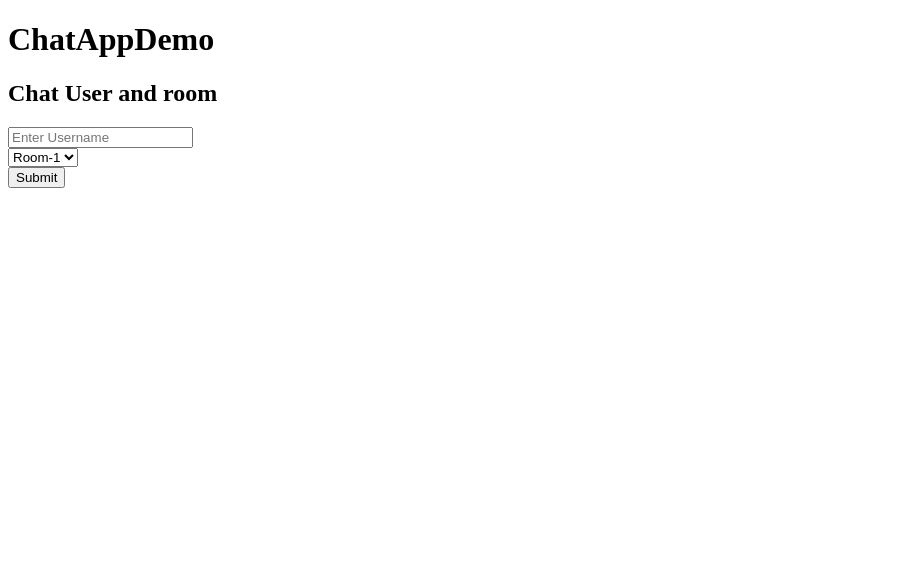
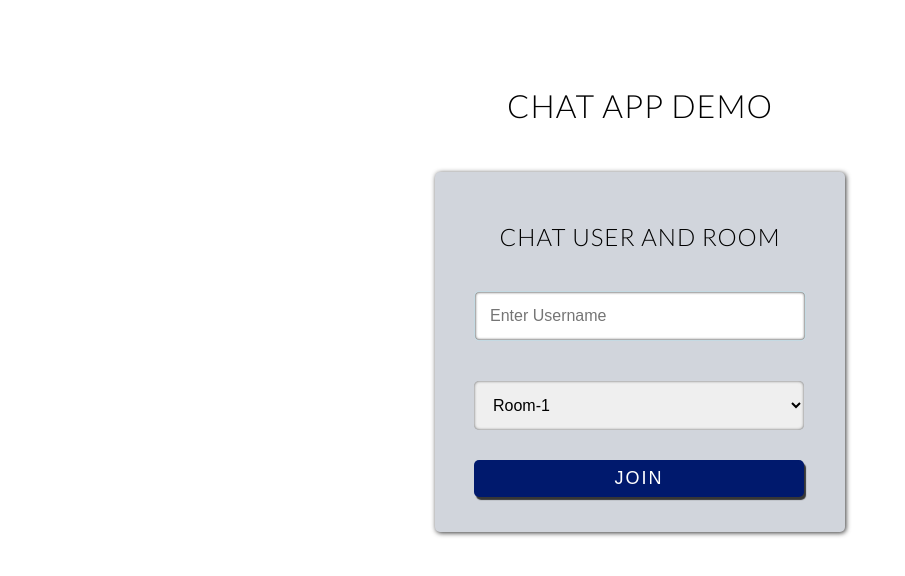
Before and after one commit to spikeoze/ChatAppDemo, a website: page public/index.html in a window 1280 px wide. Shown: the whole page, without its empty margins (0-905 px from the left). Drawn offline with Linux system fonts and the light colour scheme.

Commit message:
Styles and user&room show

```diff
--- /dev/null
+++ b/public/chat.css
@@ -0,0 +1,209 @@
+@import url('https://fonts.googleapis.com/css2?family=Lato:wght@300&display=swap');
+@import url('https://fonts.googleapis.com/css2?family=Poppins:wght@400&display=swap');
+@import url('https://fonts.googleapis.com/css2?family=Roboto&display=swap');
+:root{
+    --main-font:'Lato', sans-serif;
+    --secondary-font:'Poppins', sans-serif;
+    --message-font: 'Roboto', sans-serif;
+    --main-color: #FFFFFF;
+    --box-color:  #d1d5dc;
+    --btnMsg-color: #00196D;
+    --shadow:  #363636;
+}
+
+
+body{
+    margin: 0;
+    box-sizing: border-box;
+    background-color: var(--main-color);
+}
+
+
+
+h1, h2{
+    text-transform: uppercase;
+    font-family: var(--secondary-font);
+    font-size:20px;
+    letter-spacing: 2px;
+}
+
+
+h3{
+    font-family: var(--secondary-font);
+    font-weight: 500;
+    letter-spacing: 1px;
+    color:   #393220;
+}
+
+/** Chat Box  */
+
+.chatBox{
+    display: grid;
+    grid-template-columns: 200px 600px;
+    grid-template-rows: 450px 1fr;
+    gap: 10px;
+}
+
+
+
+
+.item1{
+    grid-row: 1 / 3;
+}
+
+.item3{
+    background-color: var(--box-color);
+}
+
+/** room and users  */
+
+.room{
+    margin: 5px;
+    padding: 0 10px;
+}
+
+.user-flex{
+    margin: 30px 10px;
+    padding: 0 10px;
+    display: flex;
+    flex-direction: column;
+    max-height: 200px;
+    overflow: hidden;
+    overflow-y: scroll;
+    box-shadow: inset  0 0 3px rgba(0, 0, 0, 0.1);
+}
+
+.user-and-room-show{
+    background-color: var(--box-color);
+    box-shadow: 1px 1px 5px rgba(0, 0, 0, 0.3);
+    border-radius: 5px;
+    color: white;
+    font-weight: 500;
+    font-family: var(--secondary-font);
+    font-size: 16px;
+    text-shadow: 1px 1px 3px rgba(0, 0, 0, 0.6) ;
+}
+
+.users p{
+    color:  #393220;
+}
+
+
+/** form control  */
+
+#chat-form{
+    display: flex;
+
+}
+
+.message-bar{
+    box-shadow: 1px 1px 5px rgba(0, 0, 0, 0.3);
+    border-radius: 5px;
+}
+
+.form-control input{
+    border-radius: 5px;
+    border: 1px solid #C4DAE3;
+    padding: 7px ;
+    font-size: 16px;
+    width: 510px;
+    margin: 10px;
+    box-shadow: inset  0 0 3px rgba(0, 0, 0, 0.9);
+}
+
+.form-control input:focus{
+    outline: none;
+}
+
+.btn{
+    border: none;
+    border-radius: 5px;
+    height: 30px;
+    width: 40px;
+    padding: 7px 14px;
+    margin-top: 10px;
+    box-shadow: 2px 3px 1px var(--shadow) ;
+    cursor: pointer;
+    background-color: var(--btnMsg-color);
+}
+
+
+/** message display  */
+
+.chat-messages {
+    padding: 20px;
+    background-color: var(--main-color);
+    box-shadow: inset  0px 0px 5px rgba(0, 0, 0, 0.3);
+    border-radius: 5px;
+    flex-direction: column;
+    max-height: 450px;
+    overflow: hidden;
+    overflow-y: scroll;
+}
+
+
+.message-card{
+    max-width: 250px;
+    padding: 3px 10px;
+    margin-bottom: 10px;
+	background-color: var(--btnMsg-color);
+    border-radius: 10px;
+    color: white;
+    font-family: var(--message-font);
+    font-size: 17px;
+    text-shadow: 1px 1px 3px rgba(0, 0, 0, 0.6) ;
+    overflow-wrap:break-word;
+}
+
+.message-card .username{
+    font-size: 11px;
+}
+
+.message-card p{
+    margin: 5px 0px;
+}
+
+/** Uitilities */
+
+.container{
+    max-width: 1100px;
+    margin: 0 auto;
+    padding: 40px;
+}
+
+
+.card{
+    box-shadow: 1px 1px 5px var(--shadow);
+    border-radius: 5px;
+    width: 400px;
+    height: 300px;
+    margin: 0 auto;
+    padding: 30px 5px;
+    background-color: var(--box-color);
+}
+
+.flex{
+    display: flex;
+    flex-direction: column;
+    align-items: center;
+}
+
+/* Scroll style */
+
+.scroll::-webkit-scrollbar {
+    width: 10px;
+}
+
+.scroll::-webkit-scrollbar-track {
+    border-radius: 60px;
+}
+
+.scroll::-webkit-scrollbar-thumb {
+    background-color: var(--btnMsg-color);
+    border-radius: 60px;
+}
+
+
+.scroll::-webkit-scrollbar-thumb:hover {
+    background-color:#FDC23E ;
+}
--- /dev/null
+++ b/public/index.css
@@ -0,0 +1,106 @@
+@import url('https://fonts.googleapis.com/css2?family=Lato:wght@300&display=swap');
+
+:root{
+    --main-font:'Lato', sans-serif;
+    --main-color: #FFFFFF;
+    --box-color:  #d1d5dc;
+    --btnMsg-color: #00196D;
+    --shadow:  #363636;
+}
+
+
+body{
+    margin: 0;
+    box-sizing: border-box;
+    background-color: var(--main-color);
+}
+
+
+
+h1, h2{
+    text-transform: uppercase;
+    font-family: var(--main-font);
+    font-weight: 400;
+    letter-spacing: 1px;
+}
+
+/** header  */
+
+header{
+    margin: 25px 0px;
+}
+
+/** Form Control  */
+.form-control input{
+    border-radius: 5px;
+    border: 1px solid #C4DAE3;
+    /* border-bottom: 2px solid rgb(190, 184, 184); */
+    width: 300px;
+    padding: 15px ;
+    font-size: 16px;
+    margin-top: 20px;
+    box-shadow: inset  0 0 3px rgba(0, 0, 0, 0.9);
+
+    /* background-color: var(--hover-color); */
+}
+
+.form-control input:focus{
+    outline: none;
+}
+
+.form-control select{
+    border-radius: 5px;
+    width: 330px;
+    padding: 15px ;
+    font-size: 16px;
+    margin-top: 40px;
+    border: none;
+    box-shadow: inset  0 0 3px rgba(0, 0, 0, 0.6);
+}
+
+.form-control select:focus{
+    outline: none;
+}
+/** button  */
+
+.btn{
+    border: none;
+    width: 330px;
+    border-radius: 5px;
+    padding: 8px;
+    text-transform: uppercase ;
+    box-shadow: 2px 3px 1px var(--shadow) ;
+    cursor: pointer;
+    font-size: 18px;
+    font-weight: 200;
+    letter-spacing: 2px;
+    margin-top: 30px;
+    color: white;
+    background-color: var(--btnMsg-color);
+}
+
+
+
+/** Uitilities */
+
+.container{
+    max-width: 1100px;
+    margin: 0 auto;
+    padding: 40px;
+}
+
+.card{
+    box-shadow: 1px 1px 5px var(--shadow);
+    border-radius: 5px;
+    width: 400px;
+    height: 300px;
+    margin: 0 auto;
+    padding: 30px 5px;
+    background-color: var(--box-color);
+}
+
+.flex{
+    display: flex;
+    flex-direction: column;
+    align-items: center;
+}
--- a/public/index.html
+++ b/public/index.html
@@ -5,21 +5,25 @@
     <meta charset="UTF-8">
     <meta http-equiv="X-UA-Compatible" content="IE=edge">
     <meta name="viewport" content="width=device-width, initial-scale=1.0">
+    <link rel="stylesheet" href="index.css">
     <title>ChatAppDemo</title>
 </head>
 
 <body>
     <div class="container">
 
-        <header>
-        <h1>ChatAppDemo</h1>
-        <h2>Chat User and room</h2>
+        <header class="flex">
+            <h1>Chat App Demo</h1>
+
         </header>
 
         <main>
+            <div class="card flex">
+
+                <h2>Chat User and room</h2>
                 <form action="chat.html">
                     <div class="form-control">
-                <input type="text" name="username" id="username" placeholder="Enter Username" required>
+                        <input type="text" name="username" id="username" autocomplete="off" placeholder="Enter Username" required>
                     </div>
 
                     <div class="form-control">
@@ -29,8 +33,10 @@
                             <option value="room-3">Room-3</option>
                         </select>
                     </div>
-            <button>Submit</button>
+                    <button class="btn">Join</button>
                 </form>
+
+            </div>
         </main>
 
     </div>
--- a/utilities/user.js
+++ b/utilities/user.js
@@ -24,10 +24,14 @@ function userLeave (id){
     }
 }
 
+function getUserRoom(room){
+    return users.filter(user => user.room === room);
 
+}
 
 module.exports = {
     userJoin,
     getCurrentUser,
-    userLeave
+    userLeave,
+    getUserRoom
 }
```
Also changed, not shown: index.js (+8 -1 lines), public/chat.html (+33 -6 lines), public/main.js (+29 -5 lines), public/images/arrow.png (added), public/images/right-arrow.png (added), public/images/send.png (added). Lines whose indentation alone changed are shown as unchanged.
